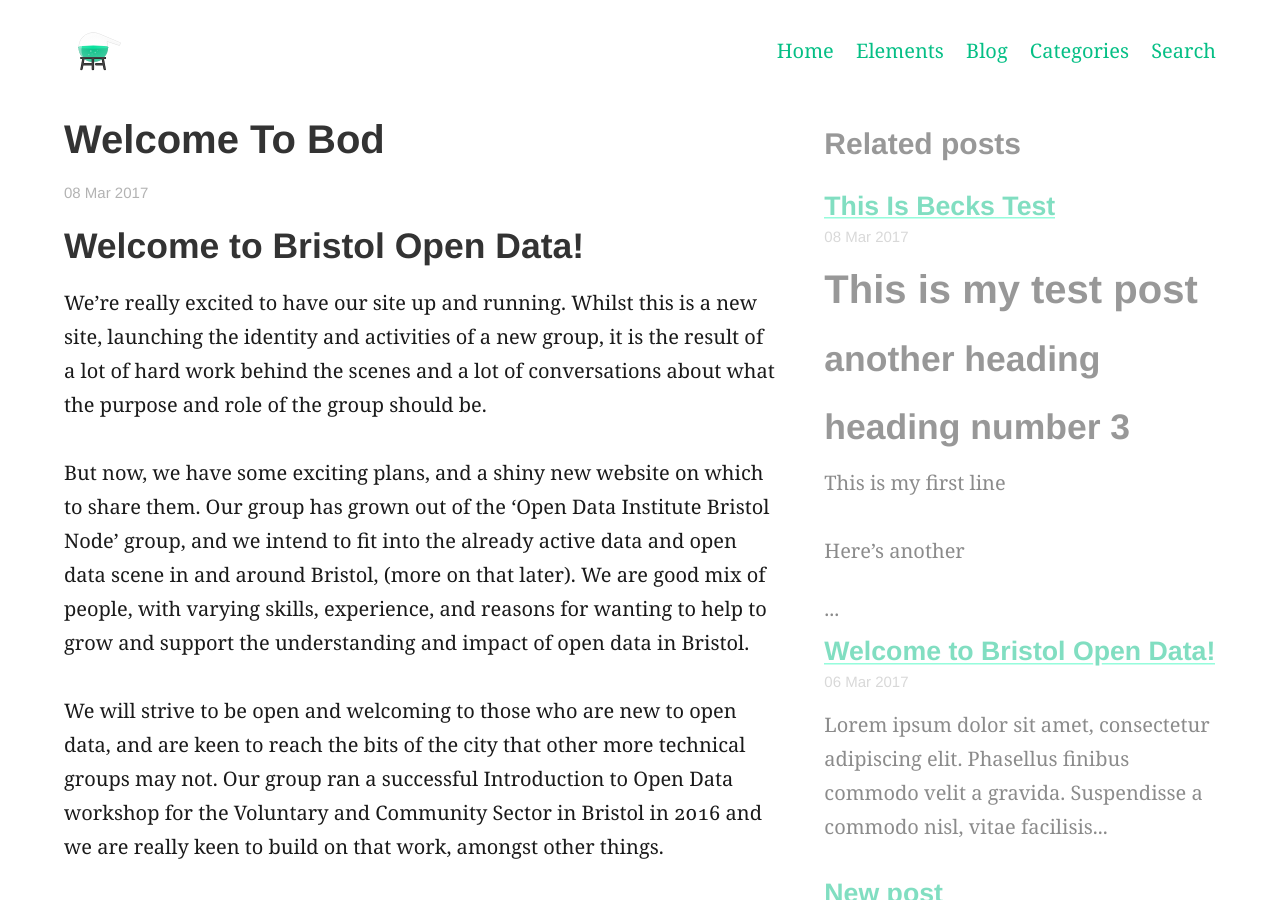
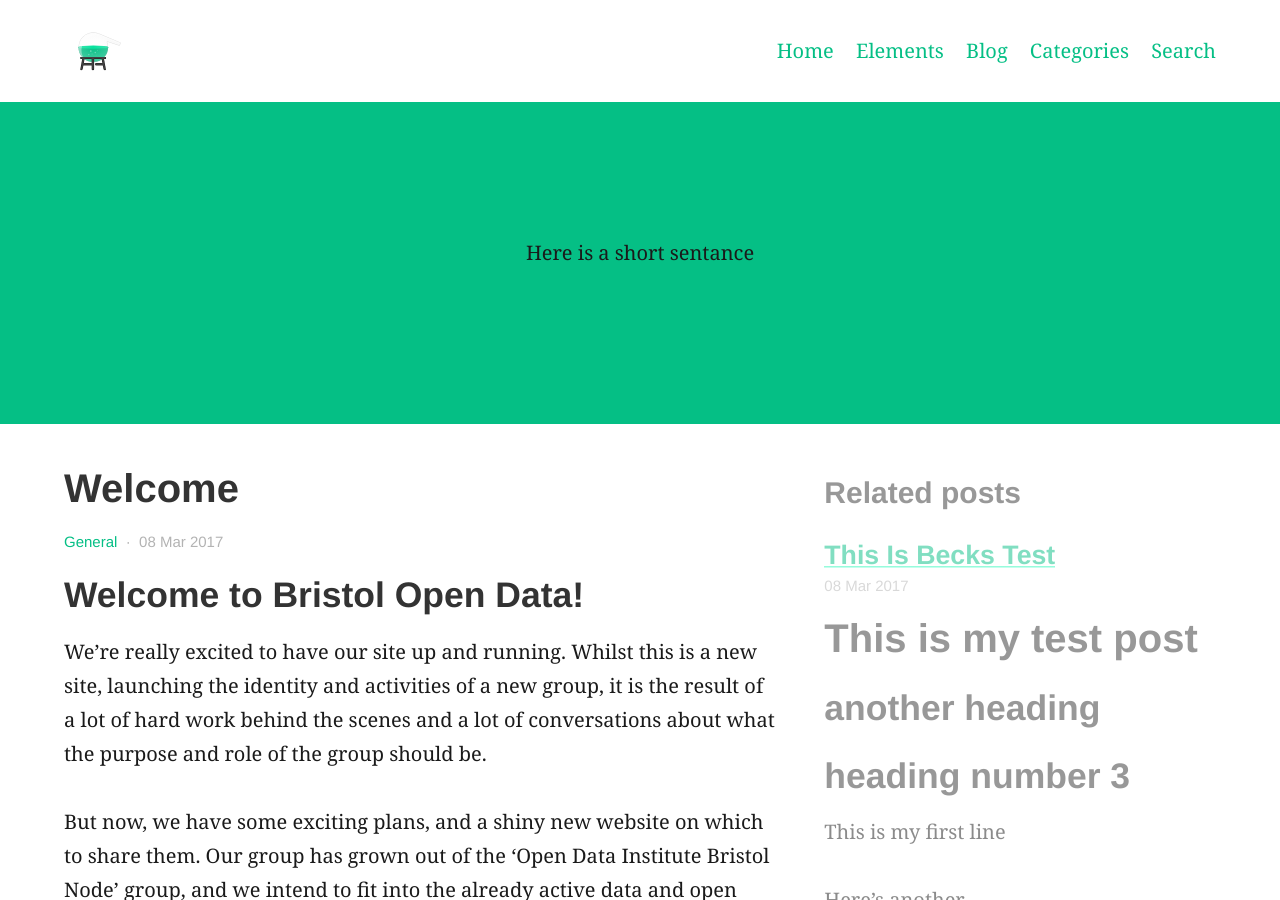
Before and after one commit to BristolOpenData/BristolOpenData.github.io, a Jekyll site: the page built from _posts/2017-03-08-welcome-to-BOD.md, in a window 1280 px wide and 900 px high. Built offline with Jekyll 4.4.1, drawn with Linux system fonts in a browser that asks for light colours; comment, search, counter and statistics services are not loaded.

Commit message:
Update 2017-03-08-welcome-to-BOD.md

```diff
--- a/_posts/2017-03-08-welcome-to-BOD.md
+++ b/_posts/2017-03-08-welcome-to-BOD.md
@@ -1,3 +1,11 @@
+---
+title: Welcome
+category: General
+feature_text: |
+  Here is a short sentance
+---
+
+
 ## Welcome to Bristol Open Data!
 
 We’re really excited to have our site up and running. Whilst this is a new site, launching the identity and activities of a new group, it is the result of a lot of hard work behind the scenes and a lot of conversations about what the purpose and role of the group should be.
```
